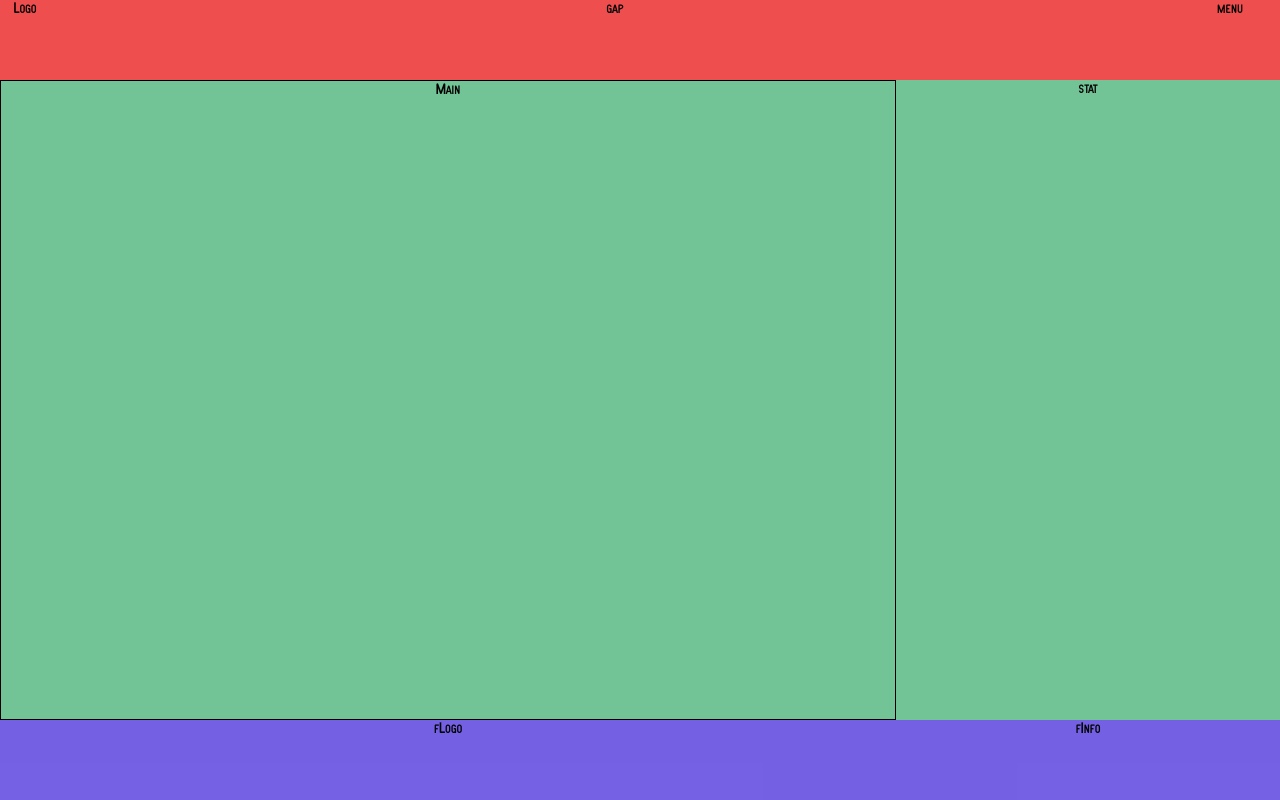
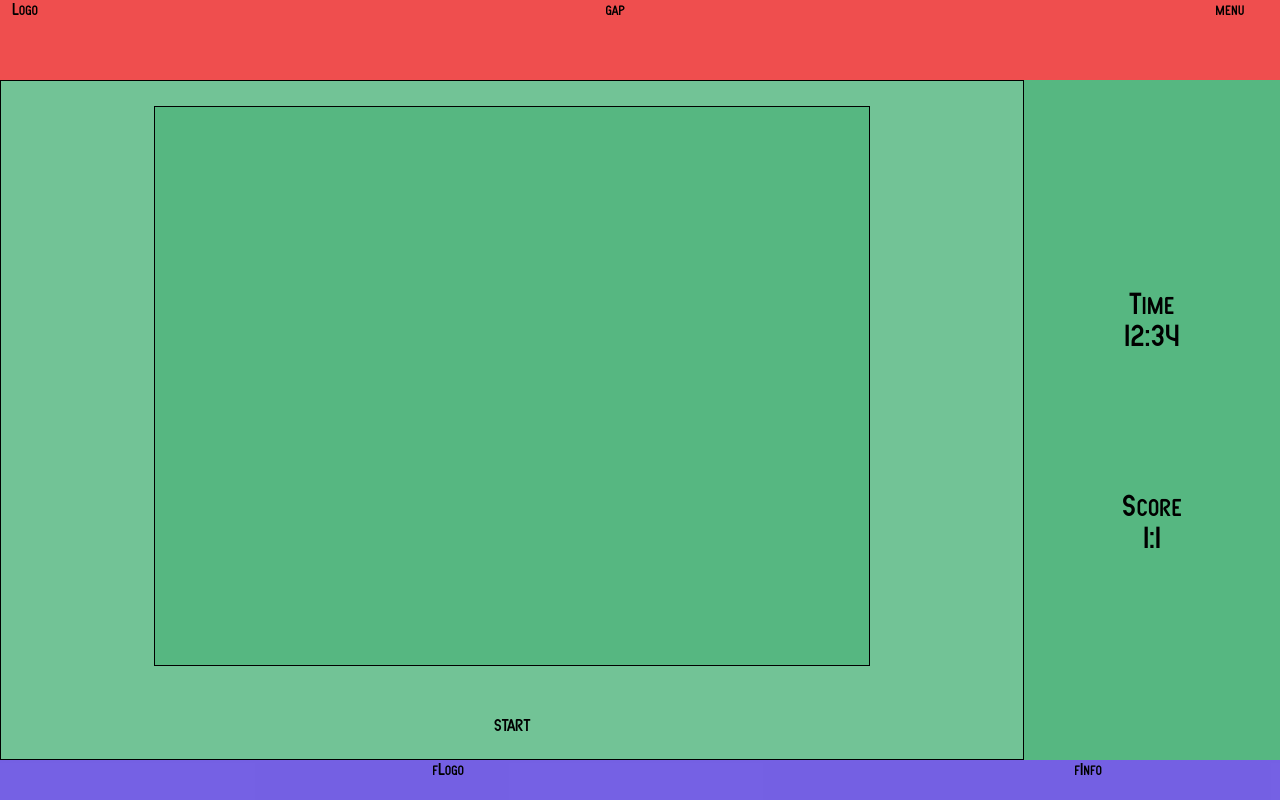
Before and after one commit to MikolaGil/websocketGame, a website: page views/html/index.html in a window 1280 px wide. Drawn offline with Linux system fonts and the light colour scheme.

Commit message:
setup router

```diff
--- a/app.ts
+++ b/app.ts
@@ -2,11 +2,13 @@ import express, { Express, Request, Response } from 'express';
 import dotenv from 'dotenv';
 import path from 'path';
 import favicon from "serve-favicon";
+let gameController = require('./controllers/controller');
 
 dotenv.config();
 
 const app: Express = express();
 const port = process.env.PORT || 3001;
+app.use('/game', gameController);
 
 app.use(favicon(path.join(__dirname, '..', 'public', 'favicon.ico')));
 
--- a/package.json
+++ b/package.json
@@ -12,6 +12,7 @@
   "devDependencies": {
     "@types/express": "^4.17.13",
     "@types/node": "^17.0.23",
+    "@types/request": "^2.48.8",
     "@types/serve-favicon": "^2.5.3",
     "concurrently": "^7.0.0",
     "dotenv": "^16.0.0",
--- a/public/js/script.js
+++ b/public/js/script.js
@@ -0,0 +1,13 @@
+
+window.onload = function(){
+
+    const startBtn = document.getElementById('start_button');
+
+    startBtn.addEventListener('click', async ()=>{
+        const result = await fetch('/game/start');
+
+        if(result.ok && result.status === 200){
+            startBtn.style.display = 'none';
+        }
+    });
+}
--- a/public/styles/style.css
+++ b/public/styles/style.css
@@ -3,7 +3,9 @@
 
 * {
     font-family: 'Atarian';
+    font-size: large;
 }
+
 .header{
     display:grid;
     height: 10vh;
@@ -17,8 +19,12 @@
 
 .main{
     display: grid;
-    grid-template-columns: 70% 30%;
-    height: 80vh;
+    grid-template-columns: 80% 20%;
+    height: 85vh;
+}
+
+.main_stat{
+    display: grid;
 }
 
 .main div{
@@ -27,10 +33,27 @@
 }
 
 .main_battlefield{
+    height: 100%;
+    display: grid;
+    align-self: center;
     border:  1px solid;
 }
 
+.stat_info{
+    display: grid;
+    align-items: center;
+    font-size: xx-large;
+}
+
+.field{
+    margin: auto;
+    border: 1px solid;
+    height: 70vh;
+    width: 70%;
+}
+
 .footer{
+    height: 5vh;
     display: grid;
     grid-template-columns: 70% 30%;
 }
@@ -38,7 +61,7 @@
 .footer div{
     background-color: rgba(82, 57, 221, 0.8);
     text-align: center;
-    height: 10vh;
+
 }
 /* .container_header{ grid-area: head;}
 .container_main{ grid-area: main; }
--- a/views/html/index.html
+++ b/views/html/index.html
@@ -16,8 +16,16 @@
     </header>
     <div class="main">
 
-        <div class="main_battlefield">Main</div>
-        <div class="main_stat">stat</div>
+        <div class="main_battlefield">
+            <div class="field"></div>
+            <button id="start_button" class="main_start_btn">START</button>
+        </div>
+        <div class="main_stat">
+            <div></div>
+            <div class="stat_info">Time<br>12:34</div>
+            <div class="stat_info">Score<br>1:1</div>
+            <div></div>
+        </div>
     </div>
     <footer class="footer">
         <div class="footer_logo">fLogo</div>
```
Also changed, not shown: controllers/controller.ts (added, +10 -0 lines), dist/app.js, dist/controllers/controller.js (added), 1 other file.
